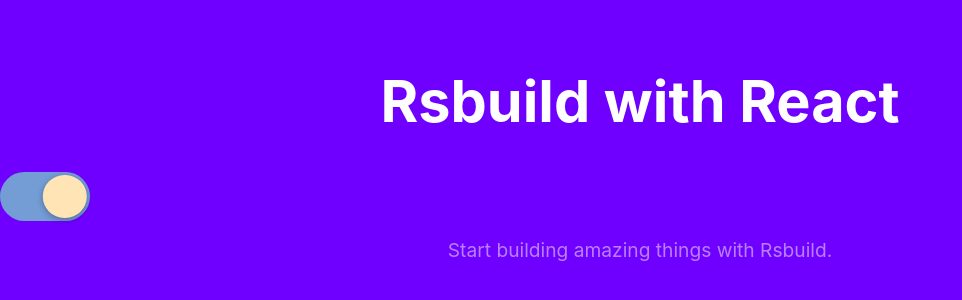
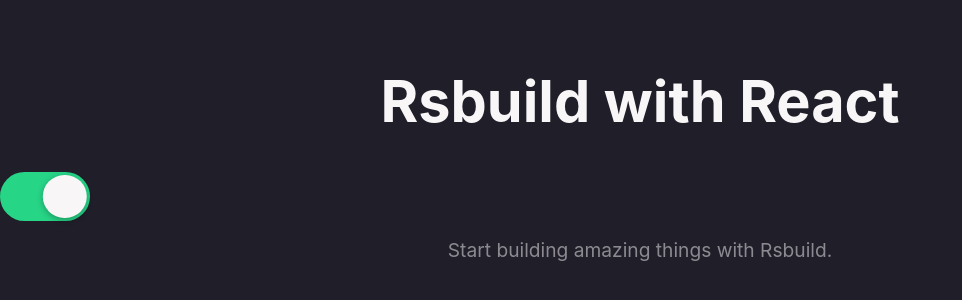
Before and after one commit to jonmah/jonmah, a React app: page / in a window 1280 px wide. Shown: the part 244-544 px from the top of the page, without its empty margins (0-962 px from the left). Built offline with nearby package versions, Linux system fonts and the light colour scheme; the HTML template or start-up script is replaced by a standard one.

Commit message:
Applied a few dark/light theme differences with the toggle

```diff
--- a/src/App.css
+++ b/src/App.css
@@ -1,12 +1,12 @@
 body {
   /* background-image: linear-gradient(to bottom, #020917, #101725); */
-  color: #fff;
+  color: var(--font-body-color);
   font-family: Inter, Avenir, Helvetica, Arial, sans-serif;
   margin: 0;
 }
 
 .content {
-  background-color: var(--blue-color);
+  background-color: var(--background-color);
   display: flex;
   min-height: 100vh;
   line-height: 1.1;
@@ -16,11 +16,13 @@
 }
 
 .content h1 {
+  color: var(--font-body-color);
   font-size: 3.6rem;
   font-weight: 700;
 }
 
 .content p {
+  color: var(--font-body-color);
   font-size: 1.2rem;
   font-weight: 400;
   opacity: 0.5;
--- a/src/components/form/Toggle/Toggle.module.css
+++ b/src/components/form/Toggle/Toggle.module.css
@@ -8,13 +8,13 @@
   position: relative;
   width: 5.6rem;
   height: 3.1rem;
-  background-color: #83d8ff;
+  background-color: var(--toggle-off-color);
   border-radius: 5rem;
   transition: background-color 200ms cubic-bezier(0.445, 0.05, 0.55, 0.95);
 }
 
 .toggleHandler {
-  background-color: #ffcf96;
+  background-color: var(--white);
   border-radius: 5rem;
   box-shadow: 0 2px 6px rgba(0, 0, 0, 0.3);
   display: inline-block;
@@ -30,18 +30,18 @@
 
 .toggleInput:checked {
   + .toggleLabel {
-    background-color: #749dd6;
+    background-color: var(--toggle-on-color);
 
     &:before {
-      color: #749ed7;
+      color: var(--toggle-on-color);
     }
 
     &:after {
-      color: #ffffff;
+      color: var(--toggle-off-color);
     }
 
     .toggleHandler {
-      background-color: #ffe5b5;
+      background-color: var(--white);
       transform: translate3d(2.55rem, 0, 0) rotate(0);
     }
   }
--- a/src/styles/variables.css
+++ b/src/styles/variables.css
@@ -1,12 +1,24 @@
 :root {
-  --font-color: black;
+  --black: #1f1e29;
+  --blue: #7ab7d4;
+  --blue-dark: #6fa7c2;
+  --gray: #e3e1e2;
+  --gray-dark: #999;
+  --green: #27d587;
+  --green-dark: #23c37b;
+  --purple: #7571a8;
+  --purple-dark: #6b679a;
+  --white: #f8f6f7;
+
+  --toggle-on-color: var(--green);
+  --toggle-off-color: var(--gray-dark);
+
   [data-theme='dark'] {
-    --background-color: var(--darktheme-background-color);
-    /* --background-color: var(var(--background-color)); */
-    --blue-color: #6f00ff;
-  } /* Set the light mode variables... */
+    --background-color: var(--black);
+    --font-body-color: var(--white);
+  }
   [data-theme='light'] {
-    --background-color: #fff;
-    --blue-color: white;
+    --background-color: var(--white);
+    --font-body-color: var(--black);
   }
 }
```
